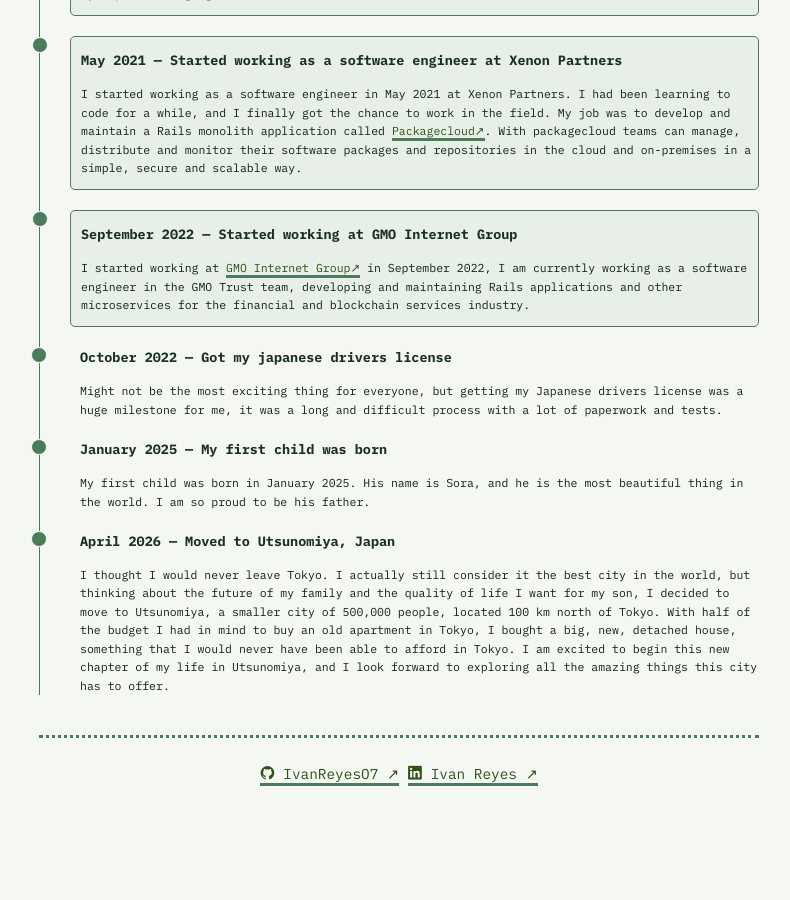
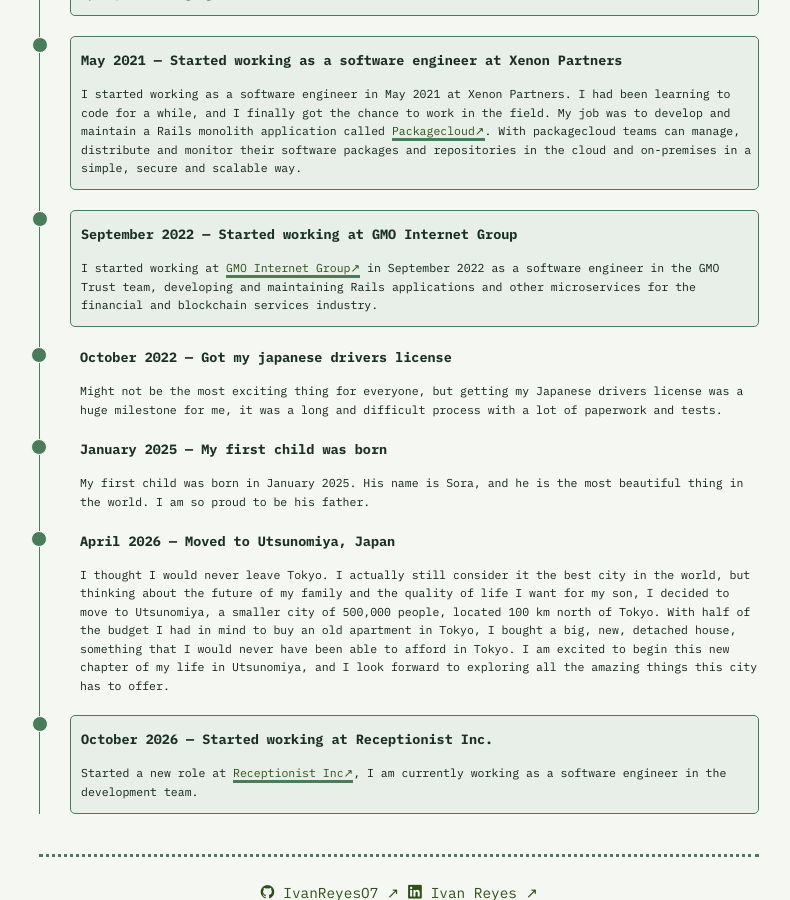
Before and after one commit to IvanReyesO7/rice-and-chicken, a Jekyll site: the page built from portfolio.html, in a window 1280 px wide and 900 px high, scrolled down 2071 px. Shown: the whole window, without its empty margins (241-1031 px from the left). Built offline with Jekyll 4.4.1, drawn with Linux system fonts in a browser that asks for light colours; before the commit the page ends 2901 px from its top, so only the background shows below that.

Commit message:
Refine job descriptions and add new position
Updated job descriptions for clarity and added new role at Receptionist Inc.

```diff
--- a/_data/timeline.yml
+++ b/_data/timeline.yml
@@ -76,7 +76,7 @@
 - date: September 2022
   professional: true
   title: Started working at GMO Internet Group
-  description: I started working at [GMO Internet Group](https://www.gmo.jp/en/) in September 2022, I am currently working as a software engineer in the GMO Trust team, developing and maintaining Rails applications and other microservices for the financial and blockchain services industry.
+  description: I started working at [GMO Internet Group](https://www.gmo.jp/en/) in September 2022 as a software engineer in the GMO Trust team, developing and maintaining Rails applications and other microservices for the financial and blockchain services industry.
 
 - date: October 2022
   professional: false
@@ -92,3 +92,8 @@
   professional: false
   title: Moved to Utsunomiya, Japan
   description: I thought I would never leave Tokyo. I actually still consider it the best city in the world, but thinking about the future of my family and the quality of life I want for my son, I decided to move to Utsunomiya, a smaller city of 500,000 people, located 100 km north of Tokyo. With half of the budget I had in mind to buy an old apartment in Tokyo, I bought a big, new, detached house, something that I would never have been able to afford in Tokyo. I am excited to begin this new chapter of my life in Utsunomiya, and I look forward to exploring all the amazing things this city has to offer.
+
+- date: October 2026
+  professional: true
+  title: Started working at Receptionist Inc.
+  description: Started a new role at [Receptionist Inc](https://receptionist.jp/), I am currently working as a software engineer in the development team.
```
